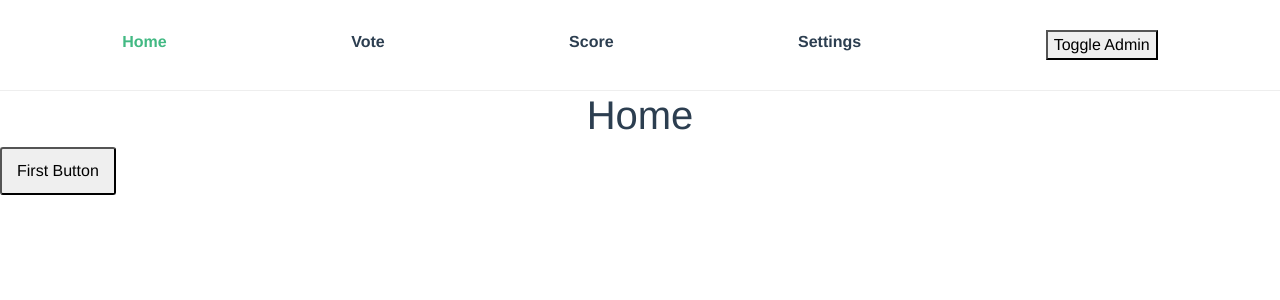
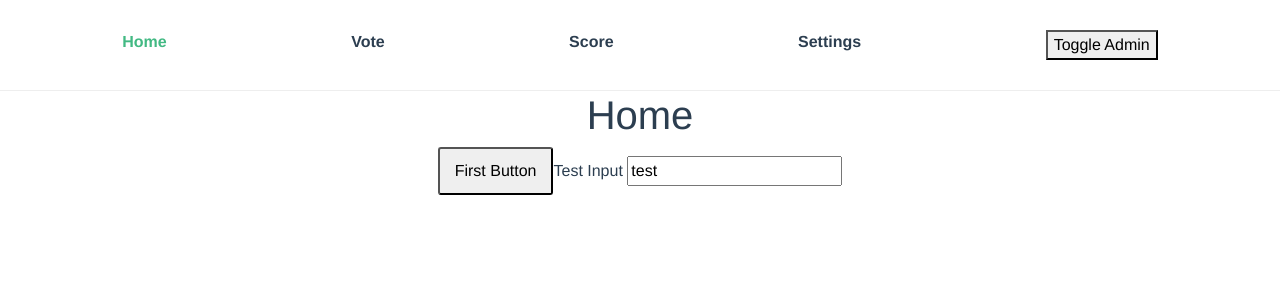
Before and after one commit to fogelkuba/vue-workshop, a Vue app: page /#/ in a window 1280 px wide. Shown: the top 300 px of the page. Built offline with nearby package versions, Linux system fonts and the light colour scheme.

Commit message:
[#2.2] BaseInput

```diff
--- a/src/components/BaseButton.vue
+++ b/src/components/BaseButton.vue
@@ -22,9 +22,6 @@ export default {
 
 <style lang="scss" scoped>
   .button {
-    display: flex;
-    flex-direction: row;
-    align-items: center;
     padding: 10px 15px;
     border-radius: 3px;
   }
--- a/src/components/BaseInput.vue
+++ b/src/components/BaseInput.vue
@@ -1,13 +1,46 @@
 <template>
-  <label for="">
-    <input type="text">
+  <label>
+    {{label}}
+    <input type="text"
+           :value="value"
+           :placeholder="placeholder"
+           v-bind="$attrs"
+           @input="emitInput"
+           v-on="listeners">
   </label>
 </template>
 
 <script>
-export default {
-  name: "BaseInput"
-};
+  export default {
+    name: "BaseInput",
+    inheritProps: false,
+    props: {
+      label: {
+        type: String,
+        required: true
+      },
+      value: {
+        type: String,
+        required: true
+      },
+      placeholder: {
+        type: String,
+        required: true
+      }
+    },
+    computed: {
+      listeners() {
+        const {input, ...listeners} = this.$listeners;
+        return listeners
+      }
+    },
+    methods: {
+      emitInput(e) {
+        this.$emit('input', e.target.value)
+      }
+    }
+  };
 </script>
 
-<style scoped></style>
+<style>
+</style>
--- a/src/views/Home.vue
+++ b/src/views/Home.vue
@@ -2,6 +2,7 @@
   <div class="home">
     <h1>Home</h1>
     <BaseButton :loading="isLoading">First Button</BaseButton>
+    <BaseInput label="Test Input" placeholder="Type here..." :value="inputValue" v-model="inputValue"></BaseInput>
   </div>
 </template>
 
@@ -14,6 +15,7 @@ export default {
   name: "Home",
   data: () => {
     return {
+      inputValue: 'test',
       isLoading: false
     }
   },
```
